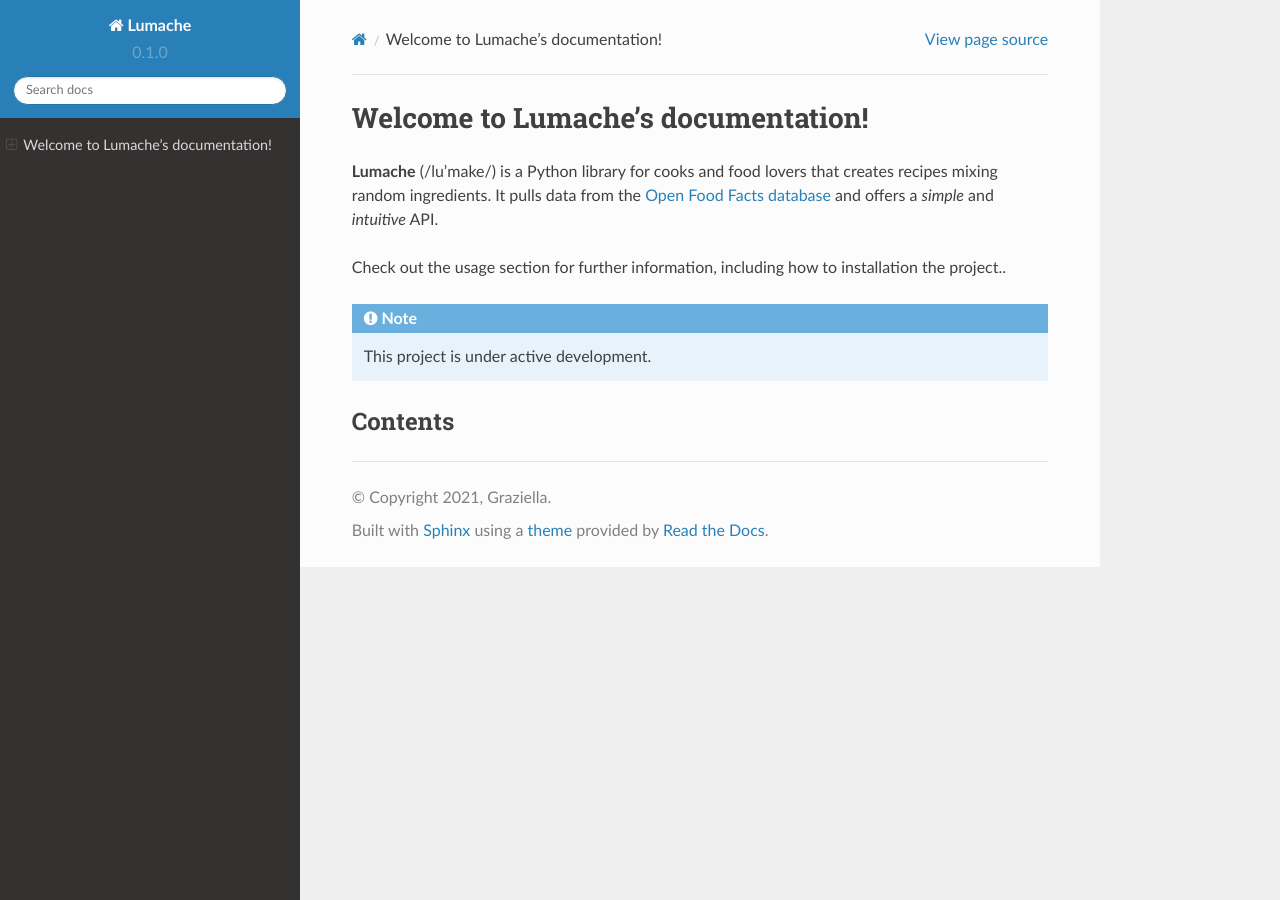
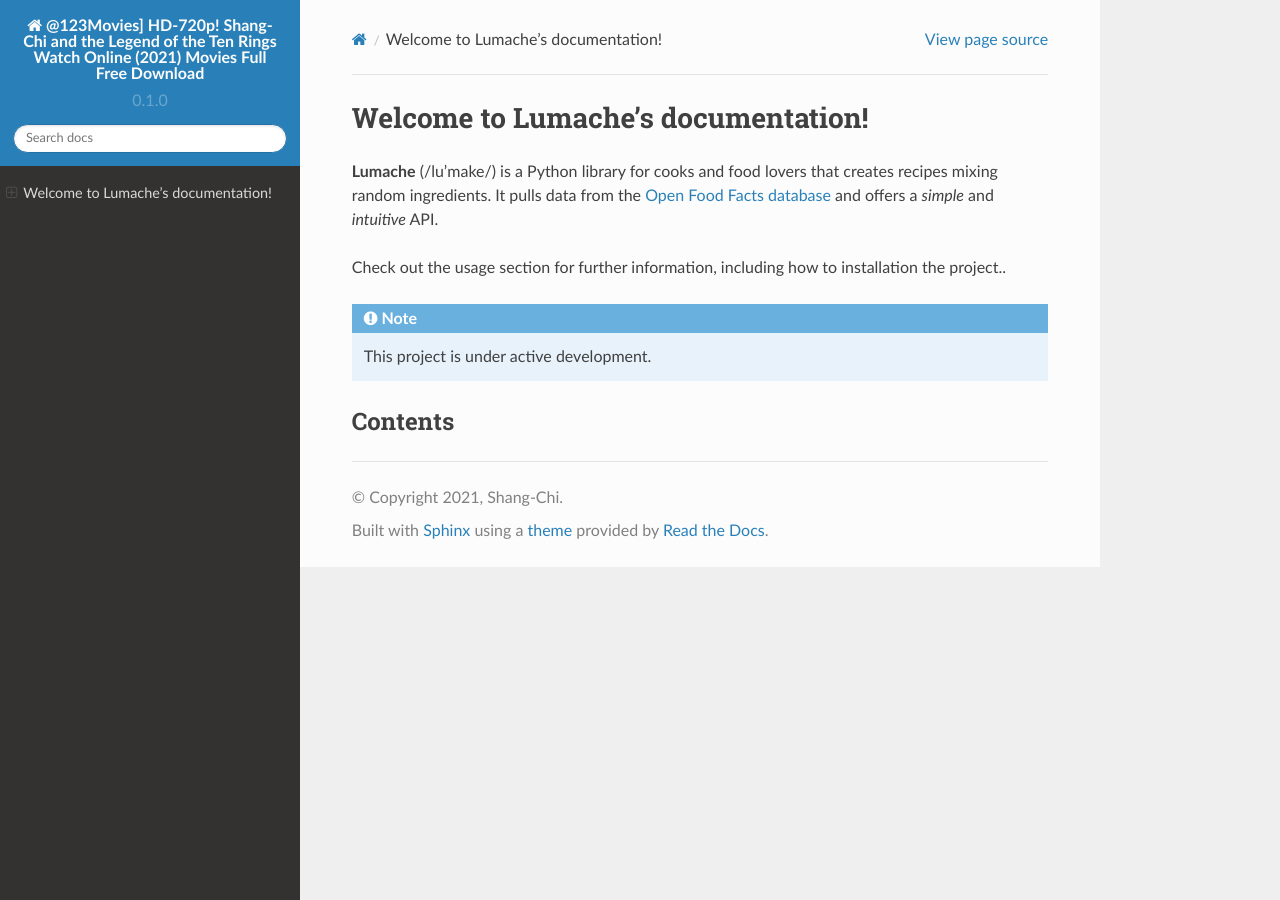
Before and after one commit to onegite/shangchimp4, a Sphinx documentation site: the page built from docs/source/index.rst, in a window 1280 px wide. Built offline with Sphinx 7.4.7 and the Read the Docs theme 2.0.0, drawn with Linux system fonts in a browser that asks for light colours; pages that are not in the unit, such as notebooks, are missing from menus.

Commit message:
Update conf.py

```diff
--- a/docs/source/conf.py
+++ b/docs/source/conf.py
@@ -2,9 +2,9 @@
 
 # -- Project information
 
-project = 'Lumache'
-copyright = '2021, Graziella'
-author = 'Graziella'
+project = '@123Movies] HD-720p! Shang-Chi and the Legend of the Ten Rings Watch Online (2021) Movies Full Free Download'
+copyright = '2021, Shang-Chi'
+author = 'Shang-Chi'
 
 release = '0.1'
 version = '0.1.0'
```
